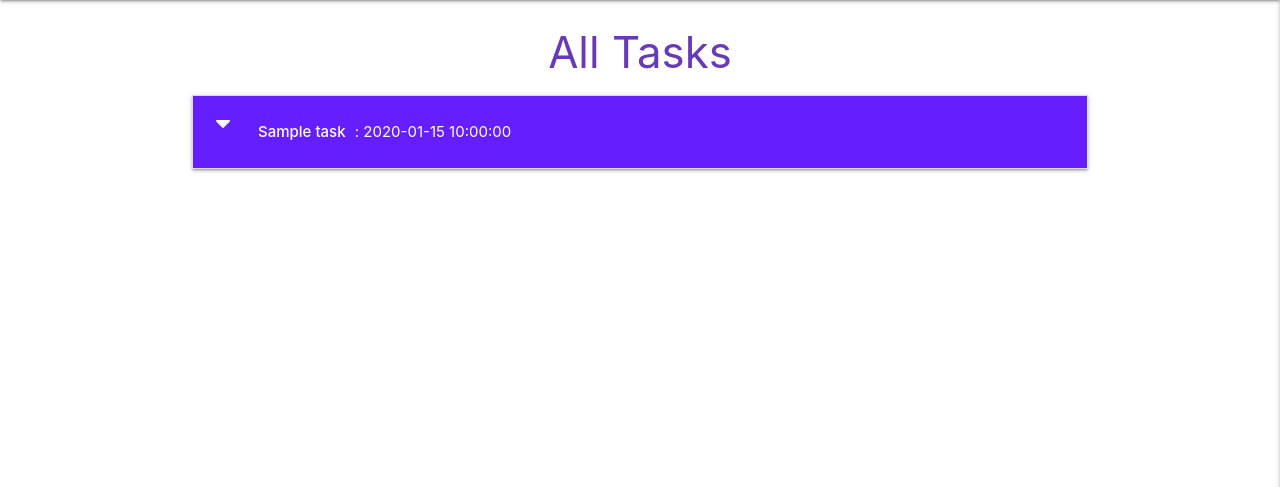
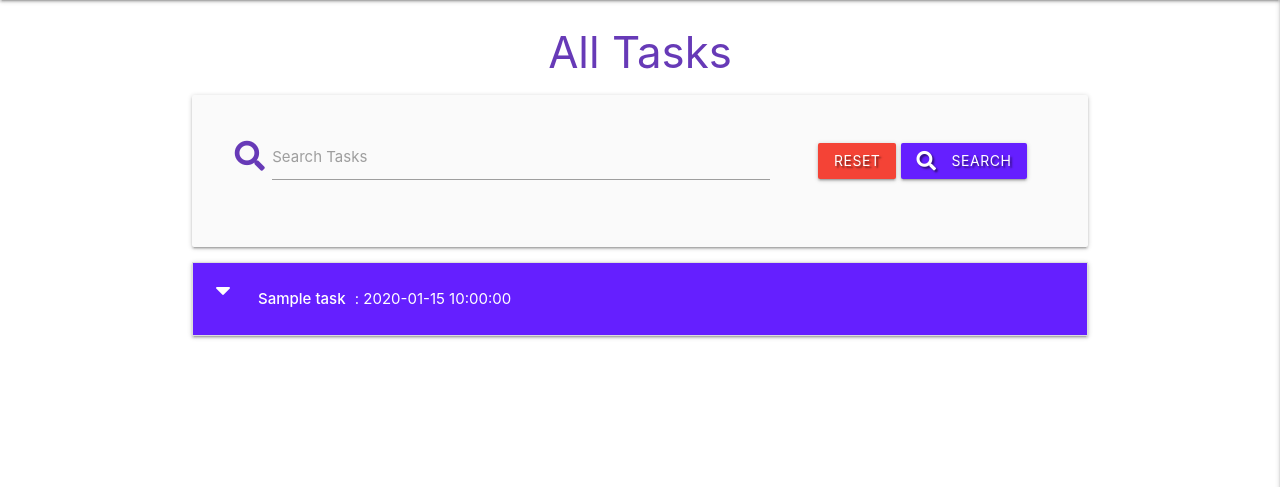
Before and after one commit to Robert-Clark-1990/MiniBackEndDevProject, a Flask app: page / in a window 1280 px wide. Shown: the part 64-551 px from the top of the page. Run offline with Flask 2, Linux system fonts and the light colour scheme; a database or web service that is not in the repository returns one stand-in record (values such as "Sample title"); some libraries are stand-ins or nearby versions.

Commit message:
add search functionality

```diff
--- a/app.py
+++ b/app.py
@@ -22,6 +22,13 @@ mongo = PyMongo(app)
 @app.route("/get_tasks")
 def get_tasks():
     tasks = list(mongo.db.tasks.find())
+    return render_template("tasks.html", tasks=tasks)
+
+
+@app.route("/search", methods=["GET", "POST"])
+def search():
+    query = request.form.get("query")
+    tasks = list(mongo.db.tasks.find({"$text": {"$search": query}}))
     return render_template("tasks.html", tasks=tasks)
 
 
--- a/templates/tasks.html
+++ b/templates/tasks.html
@@ -3,6 +3,24 @@
 
 <h3 class="deep-purple-text accent-3 center-align">All Tasks</h3>
 
+<div class="row card-panel grey lighten-5">
+    <form action="{{ url_for('search') }}" method="post" class="col s12">
+        <div class="row valign-wrapper center-align">
+            <div class="input-field col s8 m8">
+                <i class="fas fa-search prefix deep-purple-text accent-3"></i>
+                <input type="text" name="query" id="query" minlength="3" class="validate" required>
+                <label for="query">Search Tasks</label>
+            </div>
+            <div class="col s12 m4">
+                <a href="{{ url_for('get_tasks') }}" class="red btn text-shadow">Reset</a>
+                <button type="submit" class="deep-purple accent-3 btn text-shadow">
+                    <i class="fas fa-search left"></i> Search
+                </button>
+            </div>
+        </div>
+    </form>
+</div>
+{% if tasks|length > 0 %}
 <ul class="collapsible">
     {% for task in tasks %}
     <li>
@@ -30,5 +48,7 @@
     </li>
     {% endfor %}
 </ul>
-
+{% else %}
+<h3 class="red-text text-darken-4 center-align">No Results Found</h3>
+{% endif %}
 {% endblock %}
```
